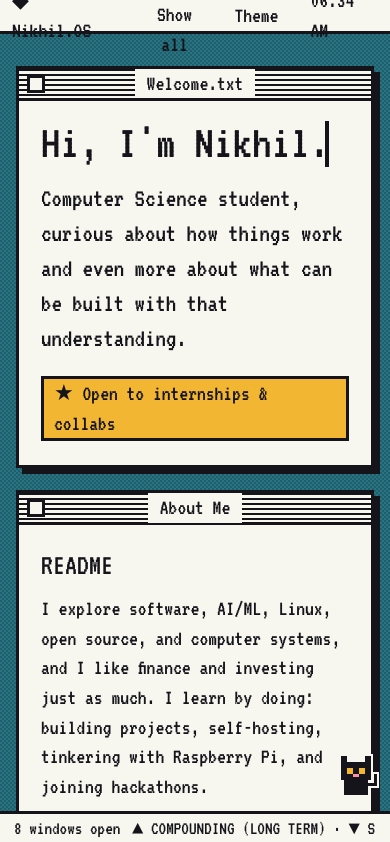
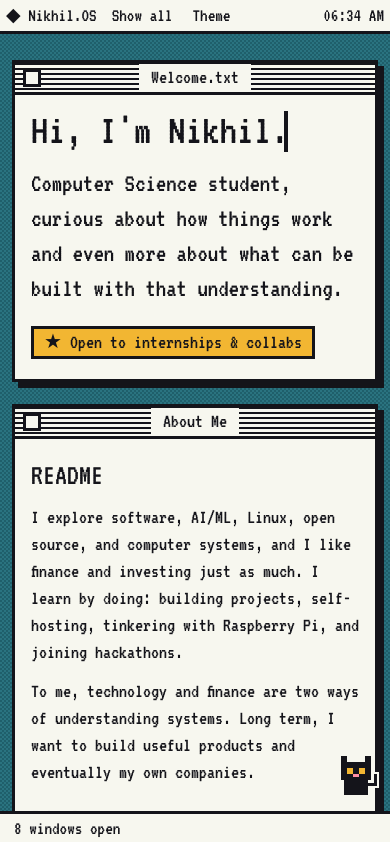
Before and after one commit to AyanokojiK1yotaka/AyanokojiK1yotaka.github.io, a plain HTML site: page index.html in a window 390 px wide. Shown: the top 842 px of the page. Drawn offline with Linux system fonts and the light colour scheme.

Commit message:
Update index.html

```diff
--- a/index.html
+++ b/index.html
@@ -20,13 +20,14 @@
 [data-theme=graphite]{--a:#2c2f33;--b:#383c41;--accent:#ff9f43}
 [data-theme=gameboy]{--a:#306230;--b:#3b7a3b;--accent:#9bbc0f;--paper:#d6e6a8;--ink:#0f380f}
 *{box-sizing:border-box}
-html{scroll-behavior:smooth}
-body{margin:0;font:22px/1.35 var(--font);color:var(--ink);min-height:100vh;
+html{scroll-behavior:smooth;-webkit-text-size-adjust:100%;text-size-adjust:100%}
+body{margin:0;font:22px/1.35 var(--font);color:var(--ink);min-height:100vh;min-height:100dvh;
   background:conic-gradient(var(--b) 25%,var(--a) 0 50%,var(--b) 0 75%,var(--a) 0) 0 0/4px 4px;
   padding:calc(44px + env(safe-area-inset-top,0px)) 0 calc(48px + env(safe-area-inset-bottom,0px))}
 ::selection{background:var(--ink);color:var(--accent)}
 a{color:var(--ink)}
-a:hover,a:focus-visible,button:hover,button:focus-visible{background:var(--ink);color:var(--paper)}
+a:focus-visible,button:focus-visible{background:var(--ink);color:var(--paper)}
+@media(hover:hover){a:hover,button:hover{background:var(--ink);color:var(--paper)}}
 :focus-visible{outline:3px dashed var(--accent);outline-offset:2px}
 button{font:inherit;color:inherit;background:none;border:0;padding:0;cursor:pointer}
 .skip{position:absolute;left:-999px;top:0;z-index:2000;background:var(--accent);padding:4px 10px;border:3px solid var(--ink)}
@@ -41,13 +42,12 @@
 .menubar time{padding-left:10px}
 
 .desktop{max-width:1040px;margin:0 auto;padding:22px 16px;display:grid;grid-template-columns:repeat(12,1fr);gap:28px;align-items:start}
-.win{grid-column:1/-1;background:var(--paper);border:3px solid var(--ink);box-shadow:6px 6px 0 var(--ink);position:relative;scroll-margin-top:60px}
+.win{min-width:0;grid-column:1/-1;background:var(--paper);border:3px solid var(--ink);box-shadow:6px 6px 0 var(--ink);position:relative;scroll-margin-top:60px}
 .win[hidden]{display:none}
 .win.w7{grid-column:span 7}.win.w5{grid-column:span 5}.win.w6{grid-column:span 6}
 .win.drag{box-shadow:10px 10px 0 var(--ink)}
-.bar{height:32px;border-bottom:3px solid var(--ink);display:flex;align-items:center;padding:0 8px;cursor:grab;user-select:none;touch-action:none;
+.bar{height:32px;border-bottom:3px solid var(--ink);display:flex;align-items:center;padding:0 8px;user-select:none;
   background:repeating-linear-gradient(var(--ink) 0 2px,var(--paper) 2px 5px)}
-.drag .bar{cursor:grabbing}
 .bar .x{width:18px;height:18px;border:3px solid var(--ink);background:var(--paper);flex:none}
 .bar .x:hover,.bar .x:focus-visible{background:var(--accent);color:inherit}
 .bar .t{background:var(--paper);padding:0 12px;margin:0 auto;white-space:nowrap}
@@ -57,7 +57,7 @@
 h2{font-size:30px;margin-bottom:8px}
 p{margin:0 0 12px;max-width:60ch}
 
-h1{font-size:clamp(48px,10vw,96px);line-height:.95;margin-bottom:14px}
+h1{font-size:clamp(40px,11vw,96px);line-height:.95;margin-bottom:14px}
 .type{display:inline-block;overflow:hidden;white-space:nowrap;vertical-align:bottom;width:0;border-right:.1em solid var(--ink);
   animation:type 1s steps(7,end) .3s forwards,blink .8s steps(1) infinite}
 @keyframes type{to{width:7ch}}
@@ -70,7 +70,7 @@
 pre{margin:0;font:inherit;white-space:pre-wrap;background:var(--ink);color:var(--accent);padding:12px 14px}
 pre i{font-style:normal;opacity:.65}
 
-.files{display:grid;grid-template-columns:repeat(auto-fill,minmax(130px,1fr));gap:14px}
+.files{display:grid;grid-template-columns:repeat(auto-fill,minmax(104px,1fr));gap:14px}
 .file{text-align:center;text-decoration:none;padding:10px 4px;display:block}
 .ic{display:block;width:44px;height:54px;margin:0 auto 8px;border:3px solid var(--ink);background:var(--paper);position:relative}
 .ic::before{content:"";position:absolute;top:-3px;right:-3px;width:14px;height:14px;background:var(--ink);clip-path:polygon(0 0,100% 100%,0 100%)}
@@ -82,6 +82,7 @@
 .chips .hot{background:var(--accent)}
 .links a{display:block;padding:4px 8px;margin:0 -8px;text-decoration:none}
 .links a::before{content:"> "}
+.links a{overflow-wrap:anywhere}
 
 .term{background:var(--ink);color:var(--accent);padding:10px 12px}
 .term pre{padding:0;max-height:9.5em;overflow:auto;margin-bottom:6px}
@@ -125,6 +126,32 @@
 .status{position:fixed;inset:auto 0 0;z-index:900;display:flex;justify-content:space-between;gap:12px;
   padding:2px 14px calc(2px + env(safe-area-inset-bottom,0px));background:var(--paper);border-top:3px solid var(--ink);font-size:19px}
 @media(max-width:760px){#pet{width:48px;height:48px;right:10px;bottom:calc(46px + env(safe-area-inset-bottom,0px))}#bub{right:64px;bottom:calc(70px + env(safe-area-inset-bottom,0px))}.win.w7,.win.w5,.win.w6{grid-column:1/-1}.desktop{gap:22px}.bar{cursor:default}.status .ticker{display:block}}
+body{padding-left:env(safe-area-inset-left,0px);padding-right:env(safe-area-inset-right,0px)}
+.menubar{overflow:hidden;white-space:nowrap;padding-left:max(12px,env(safe-area-inset-left,0px));padding-right:max(12px,env(safe-area-inset-right,0px))}
+.status{padding-left:max(14px,env(safe-area-inset-left,0px));padding-right:max(14px,env(safe-area-inset-right,0px))}
+@media(hover:hover) and (pointer:fine){.bar{cursor:grab;touch-action:none}.drag .bar{cursor:grabbing}}
+@media(min-width:1280px){body{font-size:24px}.desktop{max-width:1180px}}
+@media(min-width:1800px){body{font-size:26px}.desktop{max-width:1320px}}
+@media(max-width:900px){.win.w7,.win.w5{grid-column:1/-1}}
+@media(max-width:760px){body{padding-bottom:calc(112px + env(safe-area-inset-bottom,0px))}.desktop{padding:16px 12px}.body{padding:16px 16px 20px}}
+@media(max-width:480px){
+  body{font-size:20px}
+  .menubar{font-size:19px;padding-left:max(6px,env(safe-area-inset-left,0px));padding-right:max(6px,env(safe-area-inset-right,0px))}
+  .menubar b{margin-right:2px}.menubar button{padding:0 7px}.menubar time{padding-left:4px}
+  dl div{flex-direction:column;gap:0}dt{width:auto}
+  .status .ticker{display:none}
+}
+@media(pointer:coarse){
+  .bar{height:40px}.bar .x{width:28px;height:28px}.bar::after{width:28px}
+  .menubar button{min-width:44px}
+  .links a,.file{padding-top:10px;padding-bottom:10px}
+  input[type=range]{height:32px}
+  .btn{min-height:36px;padding:0 14px}
+}
+@media(max-height:480px) and (orientation:landscape){
+  body{padding-bottom:calc(60px + env(safe-area-inset-bottom,0px))}
+  #pet{width:36px;height:36px}#bub{bottom:calc(60px + env(safe-area-inset-bottom,0px))}
+}
 @media(prefers-reduced-motion:reduce){.ticker span,.flash,#pet .eyes,#pet.hop{animation:none}html{scroll-behavior:auto}.type{animation:none;width:7ch;border-color:transparent}}
 </style>
 </head>
@@ -259,7 +286,7 @@
 (function(){
   var wins=[].slice.call(document.querySelectorAll('.win')),
       count=document.getElementById('count'),
-      wide=matchMedia('(min-width:761px)'), z=10;
+      wide=matchMedia('(min-width:761px) and (hover:hover) and (pointer:fine)'), z=10;
 
   // clock: update on the minute, pause when tab is hidden
   var clock=document.getElementById('clock'),timer;
@@ -392,7 +419,7 @@
   function seed(){pts=[];for(var i=1;i<=6;i++)pts.push([i*cv.clientWidth/7,cv.clientHeight*.8-i*cv.clientHeight/10+(Math.random()-.5)*34])}
   cv.addEventListener('pointerdown',function(e){var r=cv.getBoundingClientRect();pts.push([e.clientX-r.left,e.clientY-r.top]);draw()});
   document.getElementById('clr').addEventListener('click',function(){pts=[];draw()});
-  addEventListener('resize',size);
+  window.ResizeObserver?new ResizeObserver(size).observe(cv):addEventListener('resize',size);
   document.getElementById('theme').addEventListener('click',function(){setTimeout(draw,0)});
   size();seed();draw();
   // ---- cute stuff and easter eggs ----
@@ -468,6 +495,10 @@
   cmds.matrix=function(){say('wake up, nikhil...');matrix()};
   cmds.gameboy=function(){say('loading cartridge...');gameboy()};
 
+  // reset dragged windows when dragging becomes unavailable (rotate, resize, dock)
+  function resetPos(){if(wide.matches)return;wins.forEach(function(w){w.style.transform='';w.dataset.x=w.dataset.y=0})}
+  wide.addEventListener?wide.addEventListener('change',resetPos):wide.addListener(resetPos);
+
   try{console.log('%cHi dev! Found the console. Try: up up down down left right left right b a','font:16px monospace')}catch(e){}
 })();
 </script>
```
